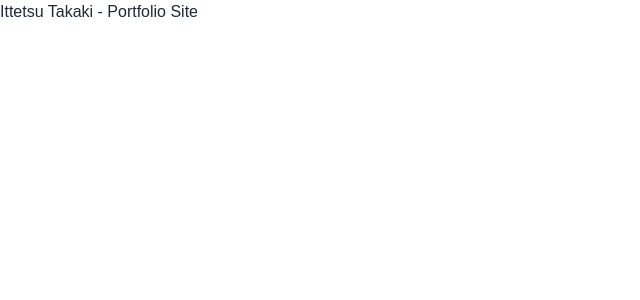
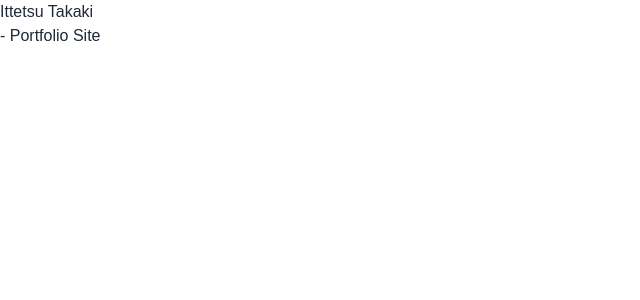
Before and after one commit to tetsu1615/portfolio_v0, a Next.js app in the folder frontend/: page / in a window 1280 px wide. Shown: the top 300 px of the page, without its empty margins (0-640 px from the left). Built offline with nearby package versions, Linux system fonts and the light colour scheme.

Commit message:
fix: style

```diff
--- a/frontend/src/pages/index.tsx
+++ b/frontend/src/pages/index.tsx
@@ -2,8 +2,8 @@ import type { NextPage } from 'next';
 
 const Home: NextPage = () => {
   return (
-    <div className='min-h-full'>
-      <h1 className='text-3xl text-black text-center mt-20'>Ittetsu Takaki - Portfolio Site</h1>
+    <div className='min-h-full leading-7'>
+      <h1 className='text-3xl text-black text-center mt-20'>Ittetsu Takaki<br className='block sm:hidden' /> <span className='hidden sm:inline-block' >-</span> Portfolio Site</h1>
     </div>
   );
 };
```
